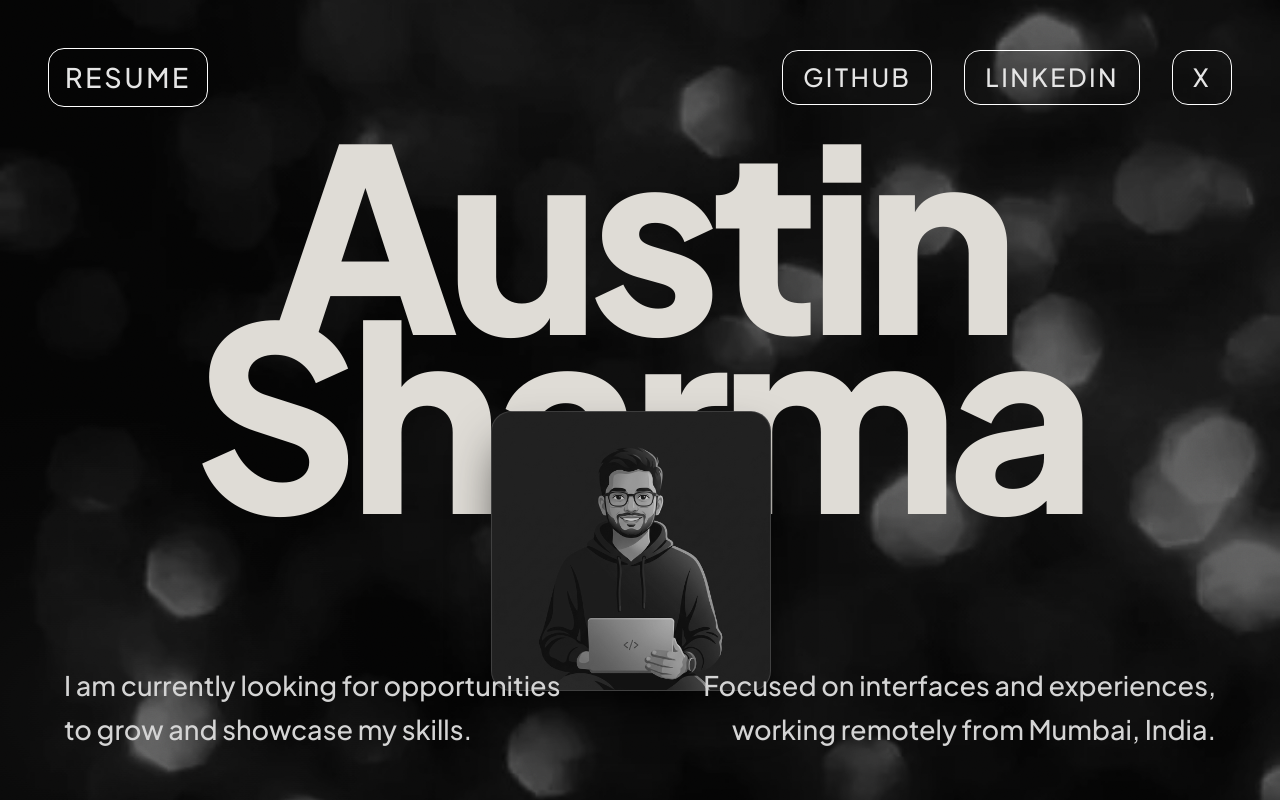
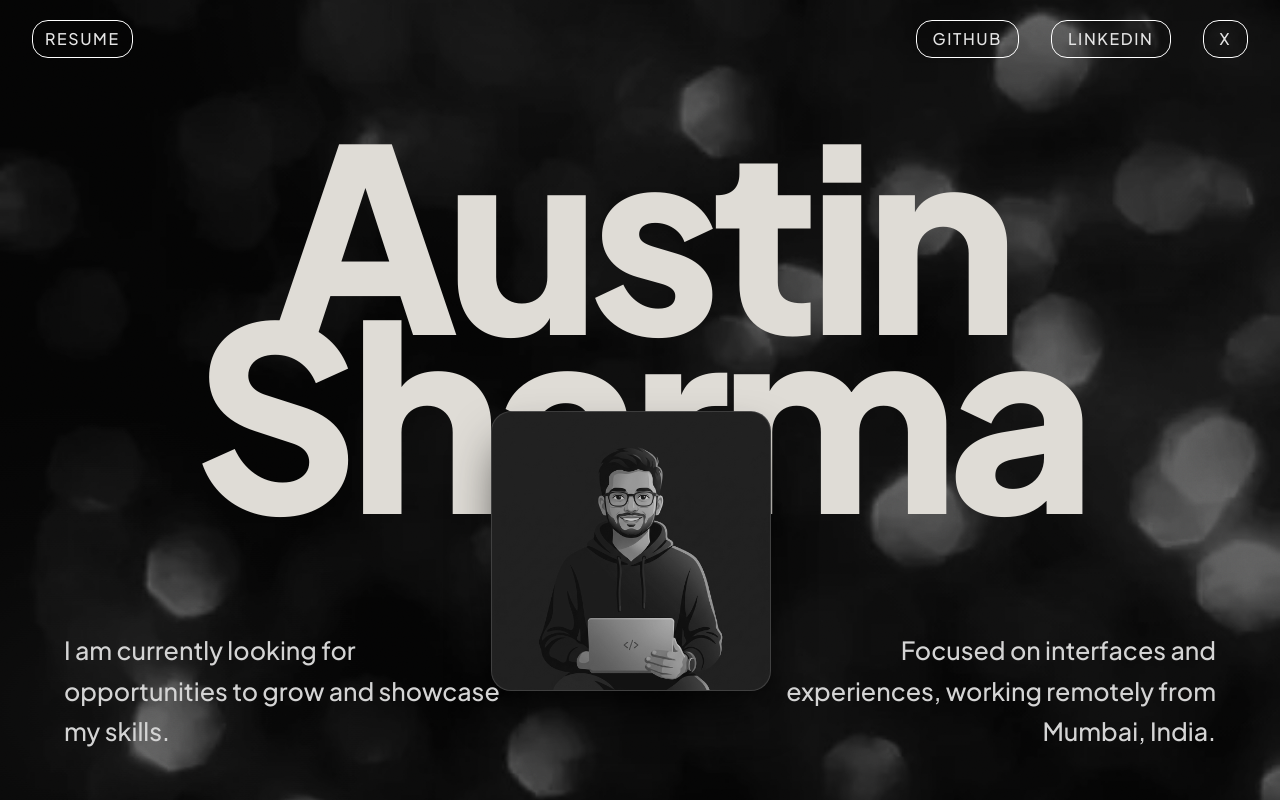
Before and after one commit to austin676/Portfolio, a Next.js app: page / in a window 1280 px wide. Shown: the top 800 px of the page. Built offline with nearby package versions, Linux system fonts and the light colour scheme.

Commit message:
Hero fix main

```diff
--- a/src/components/HeroSection.tsx
+++ b/src/components/HeroSection.tsx
@@ -140,12 +140,12 @@ export default function HeroSection() {
         className="absolute bottom-0 left-0 right-0 z-20 flex flex-col gap-4 p-6 md:flex-row md:items-end md:justify-between md:px-12 md:py-10 lg:px-16 lg:py-12"
       >
         {/* Bottom-Left */}
-        <p className="max-w-[320px] text-[14px] font-medium leading-relaxed text-neutral-300 md:max-w-[400px] md:text-[15px] lg:max-w-[520px] lg:text-[27px]">
+        <p className="max-w-[320px] text-[14px] font-medium leading-relaxed text-neutral-300 md:max-w-[400px] md:text-[15px] lg:max-w-[450px] lg:text-[25px]">
           I am currently looking for opportunities to grow and showcase my skills.
         </p>
 
         {/* Bottom-Right */}
-        <p className="max-w-[320px] text-[14px] font-medium leading-relaxed text-neutral-300 md:max-w-[400px] md:text-right md:text-[15px] lg:max-w-[520px] lg:text-[27px]">
+        <p className="max-w-[320px] text-[14px] font-medium leading-relaxed text-neutral-300 md:max-w-[400px] md:text-right md:text-[15px] lg:max-w-[450px] lg:text-[25px]">
           Focused on interfaces and experiences, working remotely from Mumbai, India.
         </p>
       </motion.div>
--- a/src/components/Navbar.tsx
+++ b/src/components/Navbar.tsx
@@ -13,13 +13,13 @@ export default function Navbar() {
       transition={{ delay: 3.5, duration: 0.8, ease: [0.16, 1, 0.3, 1] }}
       className="pointer-events-none fixed top-0 left-0 w-full z-50 bg-transparent"
     >
-      <div className="flex w-full items-center justify-between p-4 md:p-12">
+      <div className="flex w-full items-center justify-between p-4 md:px-8 md:py-5">
         {/* ─── Left: Resume Capsule ─── */}
         <a
           href="/Austin_Sharma_Resume.pdf"
           target="_blank"
           rel="noopener noreferrer"
-          className="pointer-events-auto rounded-2xl border border-white px-4 py-2 text-[14px] md:text-[27px] font-medium uppercase tracking-widest text-neutral-200 transition-all duration-300 hover:bg-white hover:text-black"
+          className="pointer-events-auto rounded-2xl border border-white px-3 py-1.5 text-[13px] md:text-[16px] font-medium uppercase tracking-widest text-neutral-200 transition-all duration-300 hover:bg-white hover:text-black"
         >
           Resume
         </a>
@@ -41,7 +41,7 @@ export default function Navbar() {
             href="https://github.com/austin676"
             target="_blank"
             rel="noopener noreferrer"
-            className="pointer-events-auto rounded-2xl border border-white px-5 py-2 text-[25px] font-medium uppercase tracking-widest text-neutral-200 transition-all duration-300 hover:bg-white hover:text-black"
+            className="pointer-events-auto rounded-2xl border border-white px-4 py-1.5 text-[16px] font-medium uppercase tracking-widest text-neutral-200 transition-all duration-300 hover:bg-white hover:text-black"
           >
             GitHub
           </a>
@@ -49,7 +49,7 @@ export default function Navbar() {
             href="https://linkedin.com/in/austin-sharma-029297300"
             target="_blank"
             rel="noopener noreferrer"
-            className="pointer-events-auto rounded-2xl border border-white px-5 py-2 text-[25px] font-medium uppercase tracking-widest text-neutral-200 transition-all duration-300 hover:bg-white hover:text-black"
+            className="pointer-events-auto rounded-2xl border border-white px-4 py-1.5 text-[16px] font-medium uppercase tracking-widest text-neutral-200 transition-all duration-300 hover:bg-white hover:text-black"
           >
             LinkedIn
           </a>
@@ -57,7 +57,7 @@ export default function Navbar() {
             href="https://x.com/Austin_Sharma22"
             target="_blank"
             rel="noopener noreferrer"
-            className="pointer-events-auto rounded-2xl border border-white px-5 py-2 text-[25px] font-medium uppercase tracking-widest text-neutral-200 transition-all duration-300 hover:bg-white hover:text-black"
+            className="pointer-events-auto rounded-2xl border border-white px-4 py-1.5 text-[16px] font-medium uppercase tracking-widest text-neutral-200 transition-all duration-300 hover:bg-white hover:text-black"
           >
             X
           </a>
```
